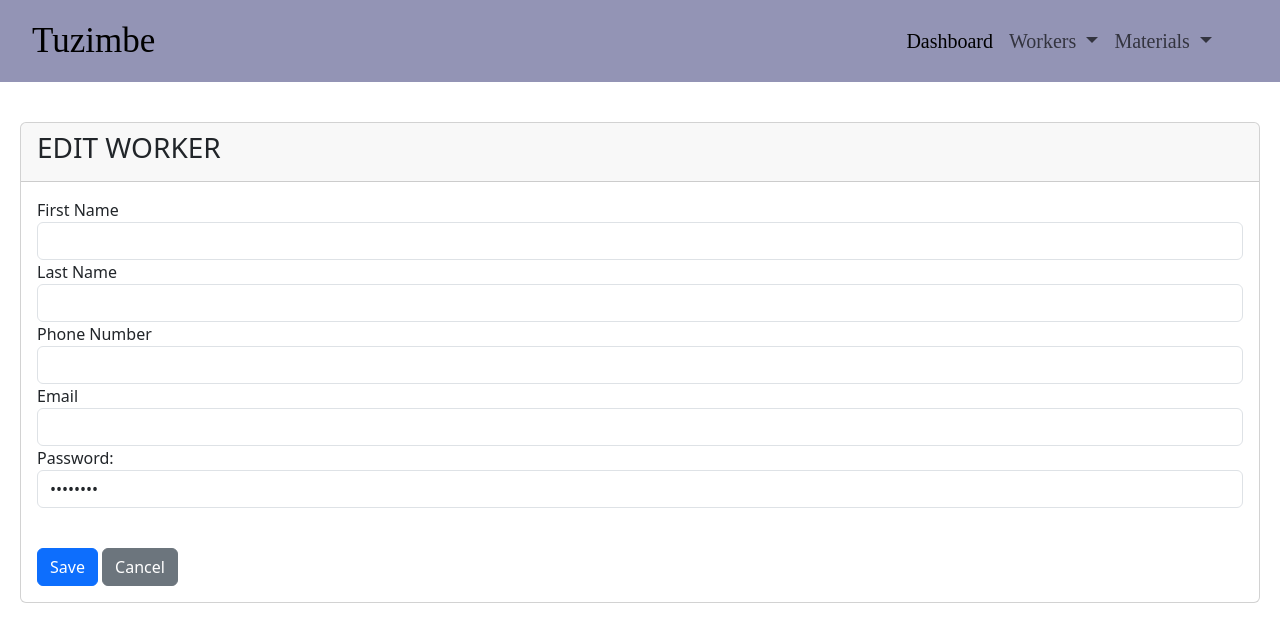
After one commit to estherauma/construction-site-repo, a Django app: template Tuzimbe/templates/workers/update-workers.html in a window 1280 px wide. The commit adds this page. Shown: the top 642 px of the page. Run offline with Django 5.2, Linux system fonts and the light colour scheme; the template is opened without the code that fills it: values that come from a table or form of the project are taken from there, others are empty; some libraries are stand-ins or nearby versions.

Commit message:
Implement feature for updating worker details

```diff
--- a/Tuzimbe/templates/workers/all-workers.html
+++ b/Tuzimbe/templates/workers/all-workers.html
@@ -10,6 +10,7 @@
                 <th>Last name</th>
                 <th>Phone number</th>
                 <th>Email</th>
+                <th>Update</th>
 
 
             </tr>
@@ -21,6 +22,7 @@
                     <td>{{ worker.last_name }}</td>
                     <td>{{ worker.phone_number }}</td>
                     <td>{{ worker.email }}</td>
+                    <td><a href="{% url 'Tuzimbe:update-workers' worker.id %}" class="btn btn-primary">Update</a></td>
 
                 </tr>
             {% endfor %}
--- /dev/null
+++ b/Tuzimbe/templates/workers/update-workers.html
@@ -0,0 +1,55 @@
+{% extends 'pages/base.html' %}
+{% block content %}
+    <div class="card">
+        <div class="card-header">
+            <h3>EDIT WORKER</h3>
+        </div>
+        <div class="card-body">
+
+            <form method="POST" action="" class="worker-form">
+                {% csrf_token %}
+
+                <div class="form-group">
+                    <label for="{{ form.first_name.id_for_label }}">First Name</label>
+                    <input type="text" name="{{ form.first_name.name }}" id="{{ form.first_name.id_for_label }}"
+                     value="{{ form.first_name.value|default_if_none:'' }}" class="form-control", required="True">
+
+                </div>
+
+                <div class="form-group">
+                    <label for="{{ form.last_name.id_for_label }}">Last Name</label>
+                    <input type="text" name="{{ form.last_name.name }}" id="{{ form.last_name.id_for_label }}"
+                     value="{{ form.last_name.value|default_if_none:'' }}" class="form-control", required="True">
+
+                </div>
+
+                <div class="form-group">
+                    <label for="{{ form.phone_number.id_for_label }}">Phone Number</label>
+                    <input type="text" name="{{ form.phone_number.name }}" id="{{ form.phone_number.id_for_label }}"
+                    value="{{ form.phone_number.value|default_if_none:'' }}" class="form-control",required="True">
+
+                </div>
+
+                <div class="form-group">
+                    <label for="{{ form.email.id_for_label }}">Email</label>
+                    <input type="email" name="{{ form.email.name }}" id="{{ form.email.id_for_label }}"
+                    value="{{ form.email.value|default_if_none:'' }}" class="form-control",required="True">
+
+                </div>
+
+                <div class="form-group">
+                    <label for="{{ form.password.id_for_label }}">Password:</label>
+                    <input type="password" name="{{ form.password.name }}" id="{{ form.password.id_for_label }}"
+                    value="{{ form.password.value|default_if_none:'' }}" class="form-control",required="True">
+
+                </div>
+                <br>
+                <button type="submit" class="btn btn-primary mt-3">Save</button>
+                <a href="{% url 'Tuzimbe:all-workers' %}" class="btn btn-secondary mt-3">Cancel</a>
+            </form>
+
+
+        </div>
+    </div>
+
+{% endblock %}
--- a/Tuzimbe/urls.py
+++ b/Tuzimbe/urls.py
@@ -1,5 +1,5 @@
 from django.urls import path, include
-from .views import index, base, add_workers,all_workers
+from .views import index, base, add_workers,all_workers,update_workers
 
 app_name = "Tuzimbe"
 
@@ -8,4 +8,5 @@ urlpatterns = [
     path("base", base, name="base"),
     path("add-workers/", add_workers, name="add-workers"),
     path("all-workers/", all_workers, name="all-workers"),
+    path("update-workers/<int:pk>/", update_workers, name="update-workers")
 ]
```
Also changed, not shown: Tuzimbe/views.py (+10 -0 lines).
